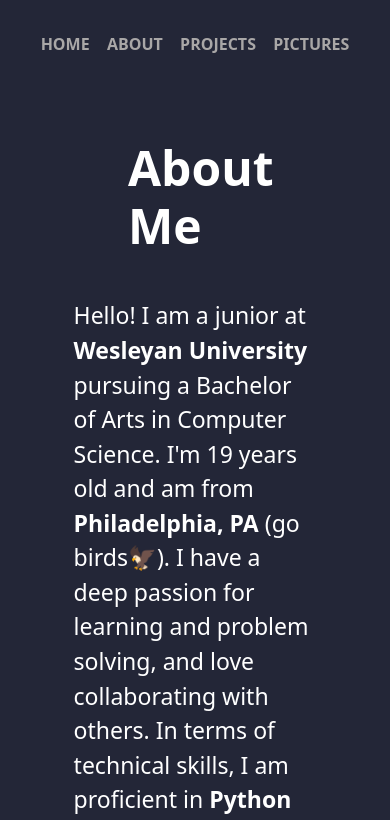
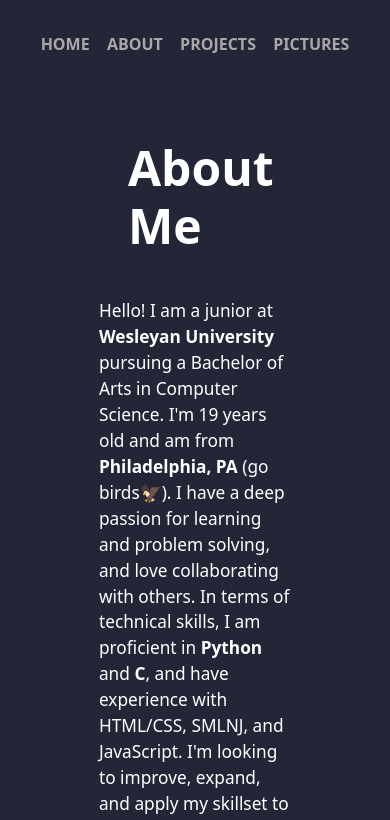
Before and after one commit to natelevinson10/personal-website, a Next.js app in the folder my-app/: page /about in a window 390 px wide. Shown: the top 820 px of the page. Built offline with nearby package versions, Linux system fonts and the light colour scheme.

Commit message:
change font size

```diff
--- a/my-app/styles/About.module.css
+++ b/my-app/styles/About.module.css
@@ -32,7 +32,7 @@
   }
 
   .main p {
-    font-size: 1.2em;
+    font-size: .9em;
     padding: 10px 0px;
   }
 
@@ -77,30 +77,30 @@
 
 
   .funFacts h2 {
-    font-size: 2.2rem; /* Increase the font size for the fun facts heading */
-    margin-bottom: 0.5rem; /* Reduce the margin-bottom for the fun facts heading */
+    font-size: 2.2rem;
+    margin-bottom: 0.5rem;
   }
 
   .funFacts li {
-    font-size: 1.2rem; /* Increase the font size for the fun facts */
-    margin-bottom: 1rem; /* Add some space between the fun facts */
+    font-size: .9rem;
+    margin-bottom: 1rem;
     margin-left: 0.5rem;
   }
 
   @media only screen and (max-width: 768px) {
     .content {
-      flex-direction: column; /* Change to a column layout */
-      align-items: center; /* Center align the items */
-      margin-top: 1rem; /* Adjust the margin-top for spacing */
+      flex-direction: column;
+      align-items: center;
+      margin-top: 1rem;
     }
 
     .content .textWrapper {
-      margin-bottom: 1.2em; /* Add some spacing between the text and image */
+      margin-bottom: 1.2em;
     }
 
     .borderCircle {
-      width: 300px; /* Adjust the width of the image */
-      height: 400px; /* Adjust the height of the image */
-      margin-top: 1.2em; /* Adjust the margin-top for spacing */
+      width: 300px;
+      height: 400px;
+      margin-top: 1.2em;
     }
   }
```
